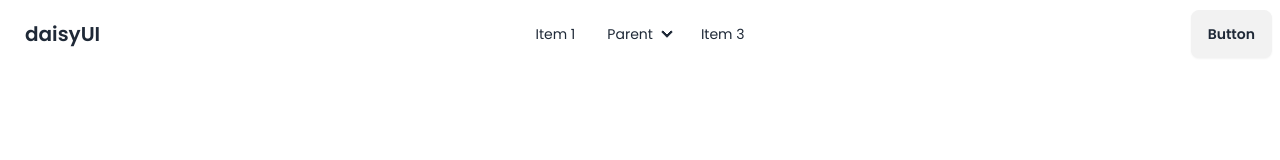
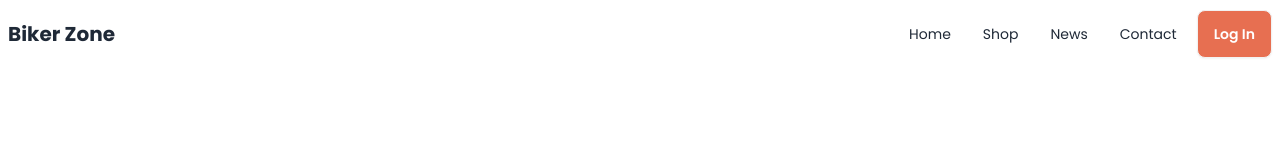
Before and after one commit to 96mdjanealam/biker-zone-daisy-UI, a plain HTML site: page index.html in a window 1280 px wide. Drawn offline with nearby package versions, Linux system fonts and the light colour scheme.

Commit message:
navbar done

```diff
--- a/index.html
+++ b/index.html
@@ -1,5 +1,5 @@
 <!DOCTYPE html>
-<html lang="en">
+<html lang="en" data-theme="light">
 
 <head>
     <meta charset="UTF-8">
@@ -13,6 +13,7 @@
                 extend: {
                     colors: {
                         clifford: '#da373d',
+                        primaryorange: '#E76F51',
                     }
                 }
             }
@@ -34,10 +35,10 @@
 
 <body class="font-poppins">
     <!-- header section -->
-    <header>
+    <header class="md:container mx-auto">
         <nav>
             <div class="navbar bg-base-100">
-                <div class="navbar-start">
+                <div class="flex-1">
                   <div class="dropdown">
                     <div tabindex="0" role="button" class="btn btn-ghost lg:hidden">
                       <svg
@@ -56,42 +57,30 @@
                     <ul
                       tabindex="0"
                       class="menu menu-sm dropdown-content bg-base-100 rounded-box z-[1] mt-3 w-52 p-2 shadow">
-                      <li><a>Item 1</a></li>
-                      <li>
-                        <a>Parent</a>
-                        <ul class="p-2">
-                          <li><a>Submenu 1</a></li>
-                          <li><a>Submenu 2</a></li>
-                        </ul>
-                      </li>
-                      <li><a>Item 3</a></li>
+                      <li><a>Home</a></li>
+                      <li><a>Shop</a></li>
+                      <li><a>News</a></li>
+                      <li><a>Contact</a></li>
                     </ul>
                   </div>
-                  <a class="btn btn-ghost text-xl">daisyUI</a>
+                  <a class="font-bold text-xl">Biker Zone</a>
                 </div>
                 <div class="navbar-center hidden lg:flex">
                   <ul class="menu menu-horizontal px-1">
-                    <li><a>Item 1</a></li>
-                    <li>
-                      <details>
-                        <summary>Parent</summary>
-                        <ul class="p-2">
-                          <li><a>Submenu 1</a></li>
-                          <li><a>Submenu 2</a></li>
-                        </ul>
-                      </details>
-                    </li>
-                    <li><a>Item 3</a></li>
+                    <li><a>Home</a></li>
+                    <li><a>Shop</a></li>
+                    <li><a>News</a></li>
+                    <li><a>Contact</a></li>
                   </ul>
                 </div>
-                <div class="navbar-end">
-                  <a class="btn">Button</a>
+                <div class="">
+                  <a class="btn bg-primaryorange text-white">Log In</a>
                 </div>
               </div>
         </nav>
     </header>
     <!-- main section -->
-    <main>
+    <main class="md:container mx-auto">
 
     </main>
     <!-- footer section -->
```
